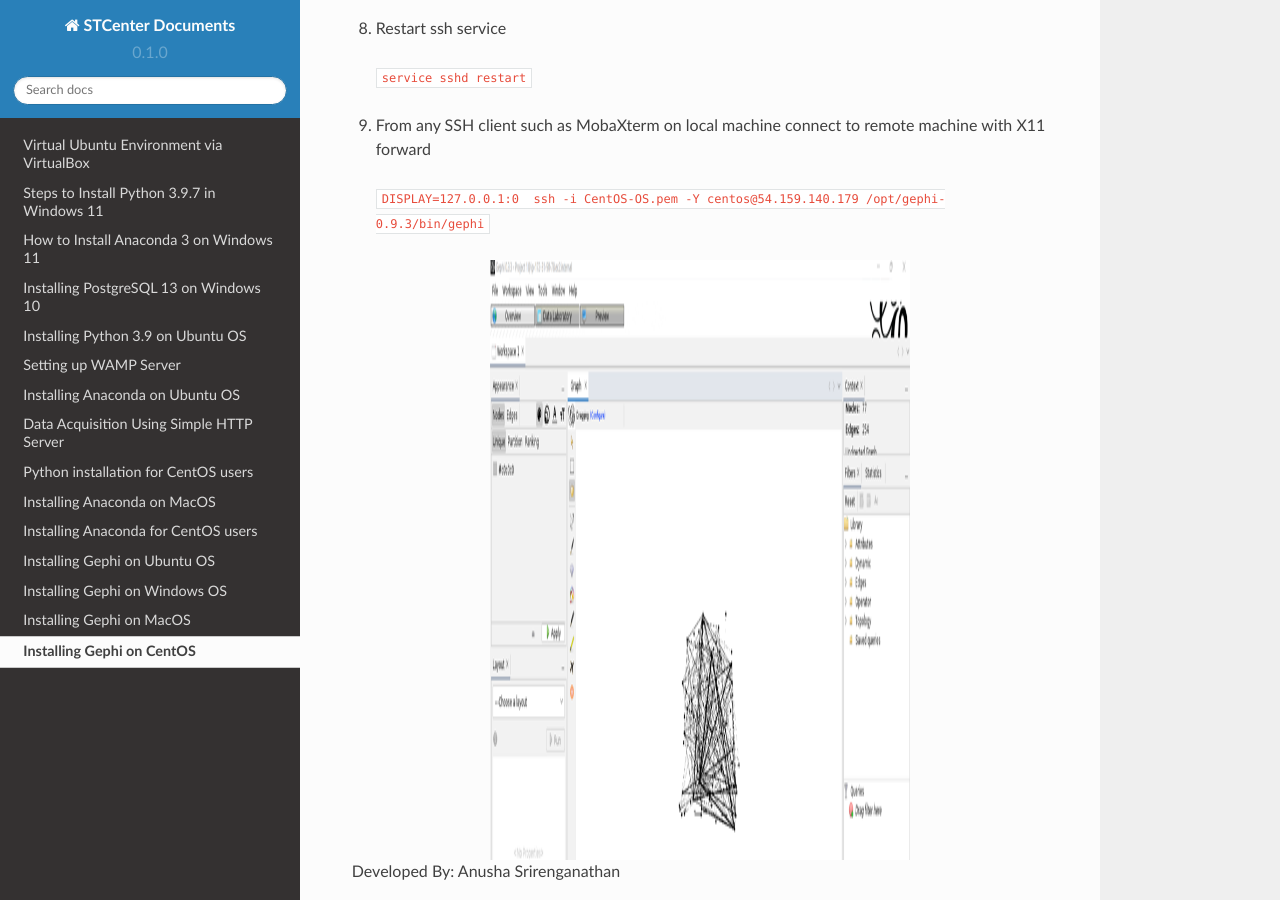
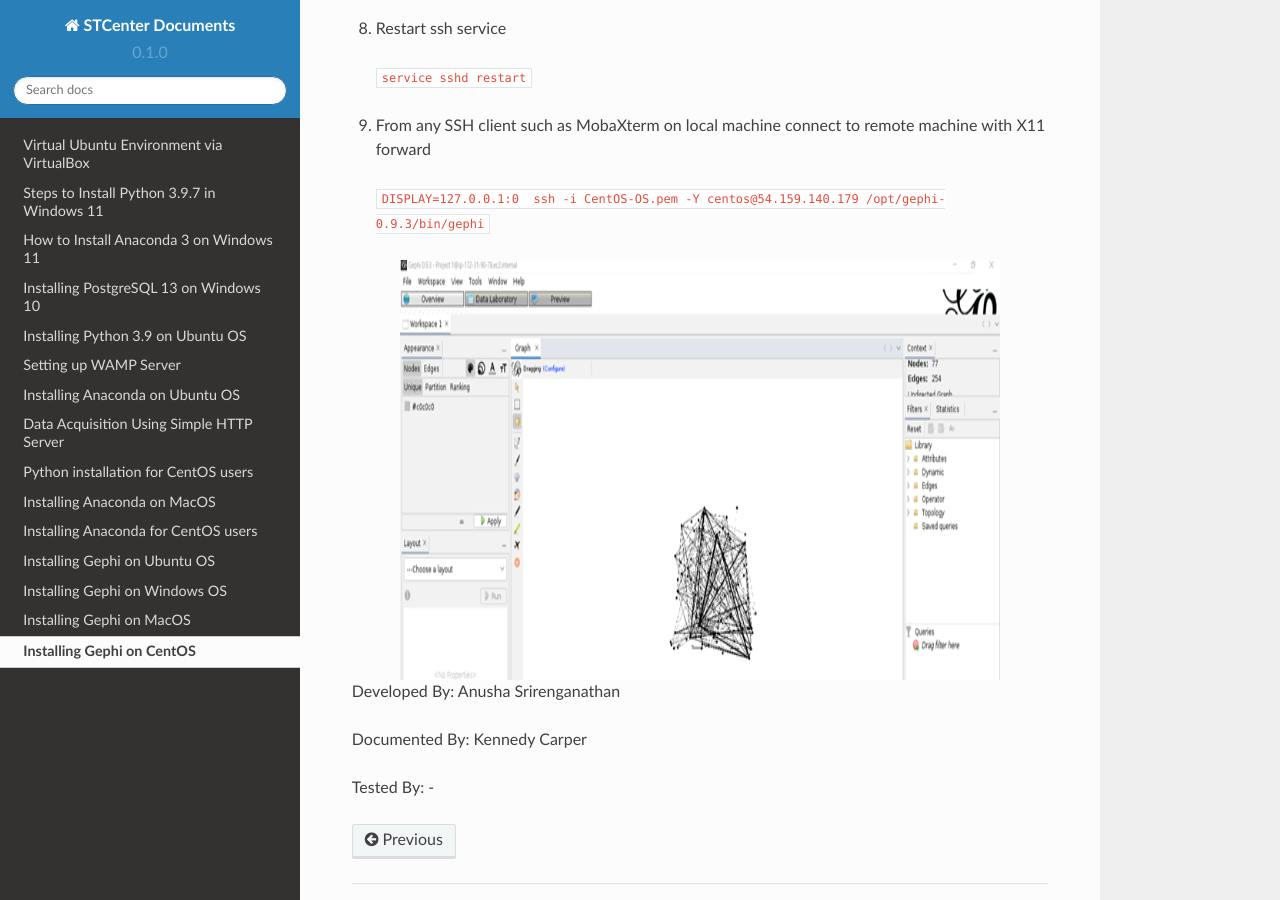
Before and after one commit to stccenter/STCenterDocs, a Sphinx documentation site: the page built from docs/source/Installing-Gephi-CentOS.rst, in a window 1280 px wide and 900 px high, scrolled down 845 px. Built offline with Sphinx 7.4.7 and the Read the Docs theme 2.0.0, drawn with Linux system fonts in a browser that asks for light colours.

Commit message:
Update Installing-Gephi-CentOS.rst

```diff
--- a/docs/source/Installing-Gephi-CentOS.rst
+++ b/docs/source/Installing-Gephi-CentOS.rst
@@ -39,9 +39,9 @@
 
 
 .. image:: ../images/CentOS-Gephi.png
-    :width: 420px
+    :width: 600px
     :align: center
-    :height: 600px
+    :height: 420px
     :alt: CentOS Gephi
 
 
```
